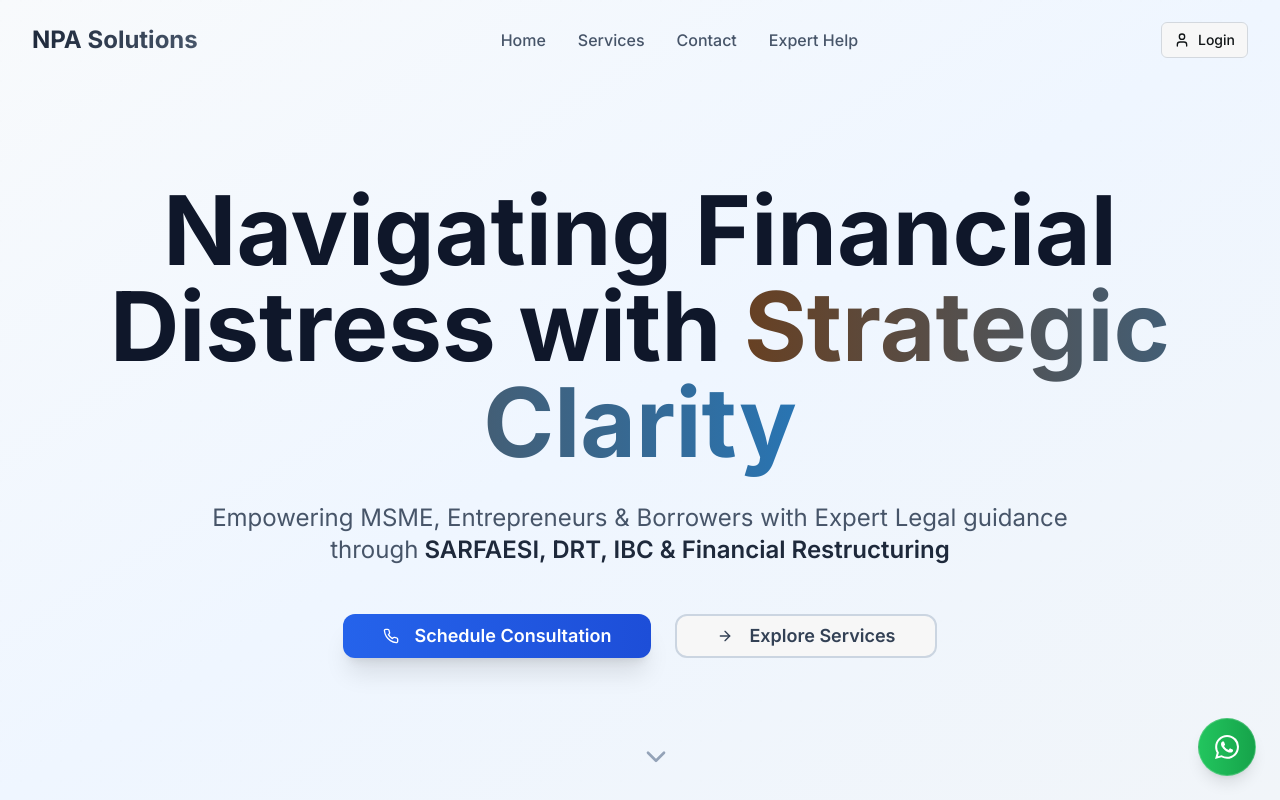
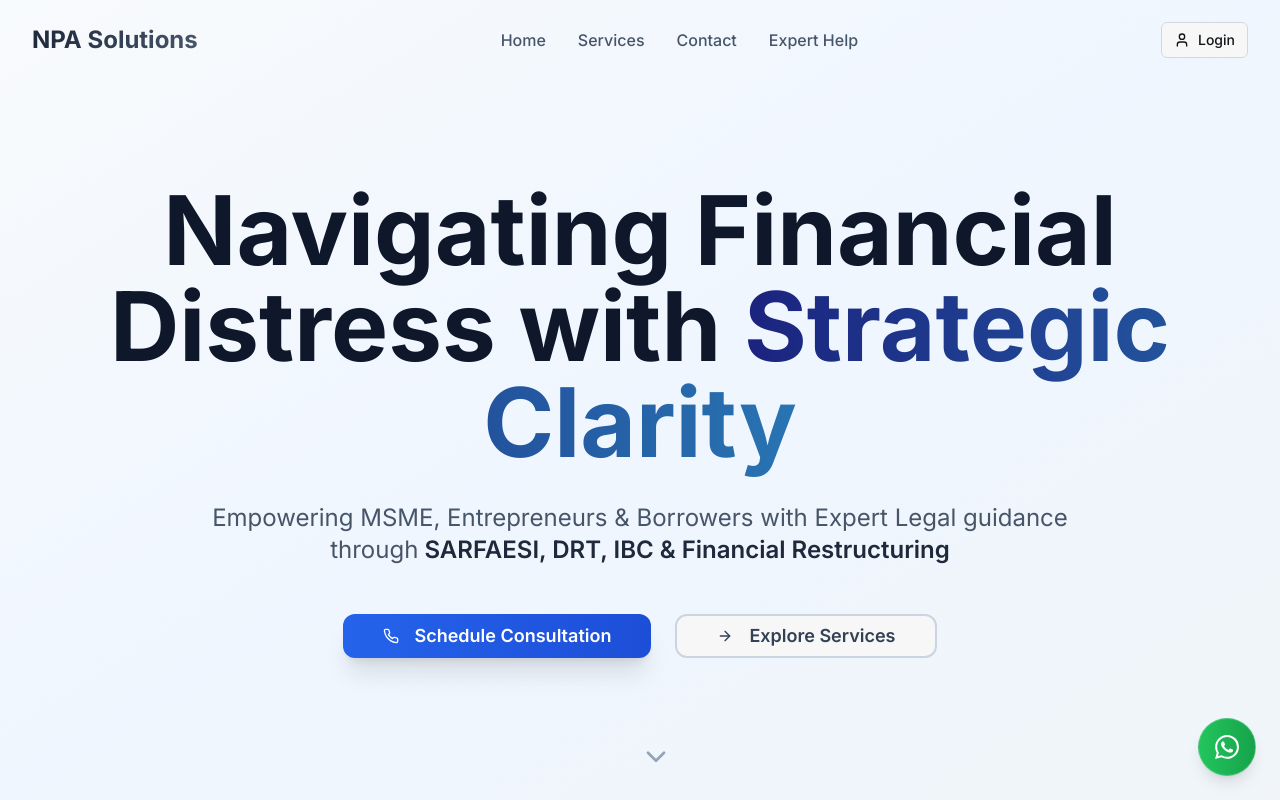
Before and after one commit to NPASolutions/npa-solutions, a React (Vite) app: page / in a window 1280 px wide. Shown: the top 800 px of the page. Built offline with nearby package versions, Linux system fonts and the light colour scheme.

Commit message:
Update homepage colors
Applied the Dark Indigo to Royal Blue gradient to the heading text "Strategic Clarity" and as a theme highlight across the website.

```diff
--- a/src/index.css
+++ b/src/index.css
@@ -37,8 +37,8 @@
     --radius: 0.5rem;
 
     /* Theme gradient colors */
-    --theme-gradient-start: 26 50% 27%; /* Dark Indigo */
-    --theme-gradient-end: 207 63% 43%; /* Royal Blue */
+    --theme-gradient-start: 235 65% 30%; /* Dark Indigo #1A237E */
+    --theme-gradient-end: 207 63% 43%; /* Royal Blue #1565C0 */
 
     --sidebar-background: 215 25% 27%;
     --sidebar-foreground: 0 0% 98%;
```
